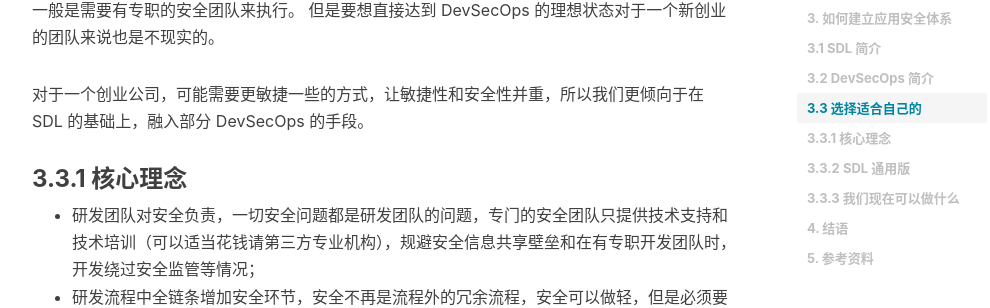
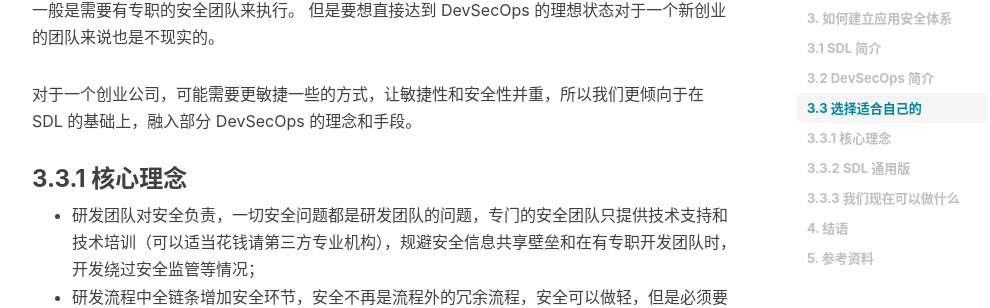
Before and after one commit to phppan/phppan.github.io, a Jekyll site: the page built from _posts/2022-01-01-创业中的应用安全体系.md, in a window 1280 px wide and 900 px high, scrolled down 7392 px. Shown: the part 176-484 px from the top of the window, without its empty margins (233-1223 px from the left). Built offline with Jekyll 4.4.1, drawn with Linux system fonts in a browser that asks for light colours; nearby versions of some CDN libraries; comment, search, counter and statistics services are not loaded.

Commit message:
fix: 文案调整

```diff
--- a/_posts/2022-01-01-创业中的应用安全体系.md
+++ b/_posts/2022-01-01-创业中的应用安全体系.md
@@ -196,7 +196,7 @@ DevSecOps 的过程有三个关键要素：
 SDL 相对于 DevSecOps 更偏于传统，如果要严格执行起来，其存在流程重、人员要求重等问题，一般是需要有专职的安全团队来执行。
 但是要想直接达到 DevSecOps 的理想状态对于一个新创业的团队来说也是不现实的。
 
-对于一个创业公司，可能需要更敏捷一些的方式，让敏捷性和安全性并重，所以我们更倾向于在 SDL 的基础上，融入部分 DevSecOps 的手段。
+对于一个创业公司，可能需要更敏捷一些的方式，让敏捷性和安全性并重，所以我们更倾向于在 SDL 的基础上，融入部分 DevSecOps 的理念和手段。
 
 
 ### 3.3.1 核心理念
```
Also changed, not shown: img/post/2022/security_logo.jpeg (added).
